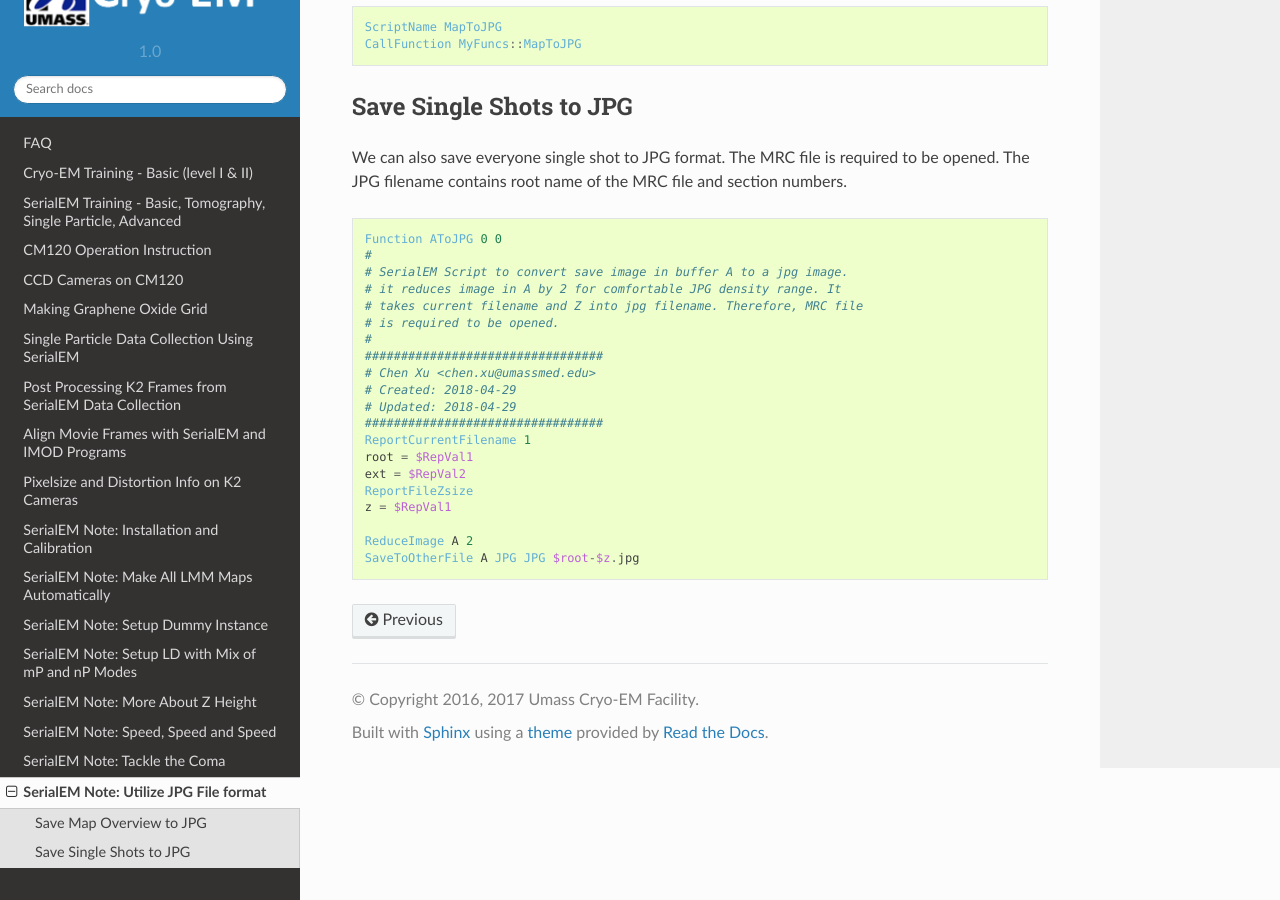
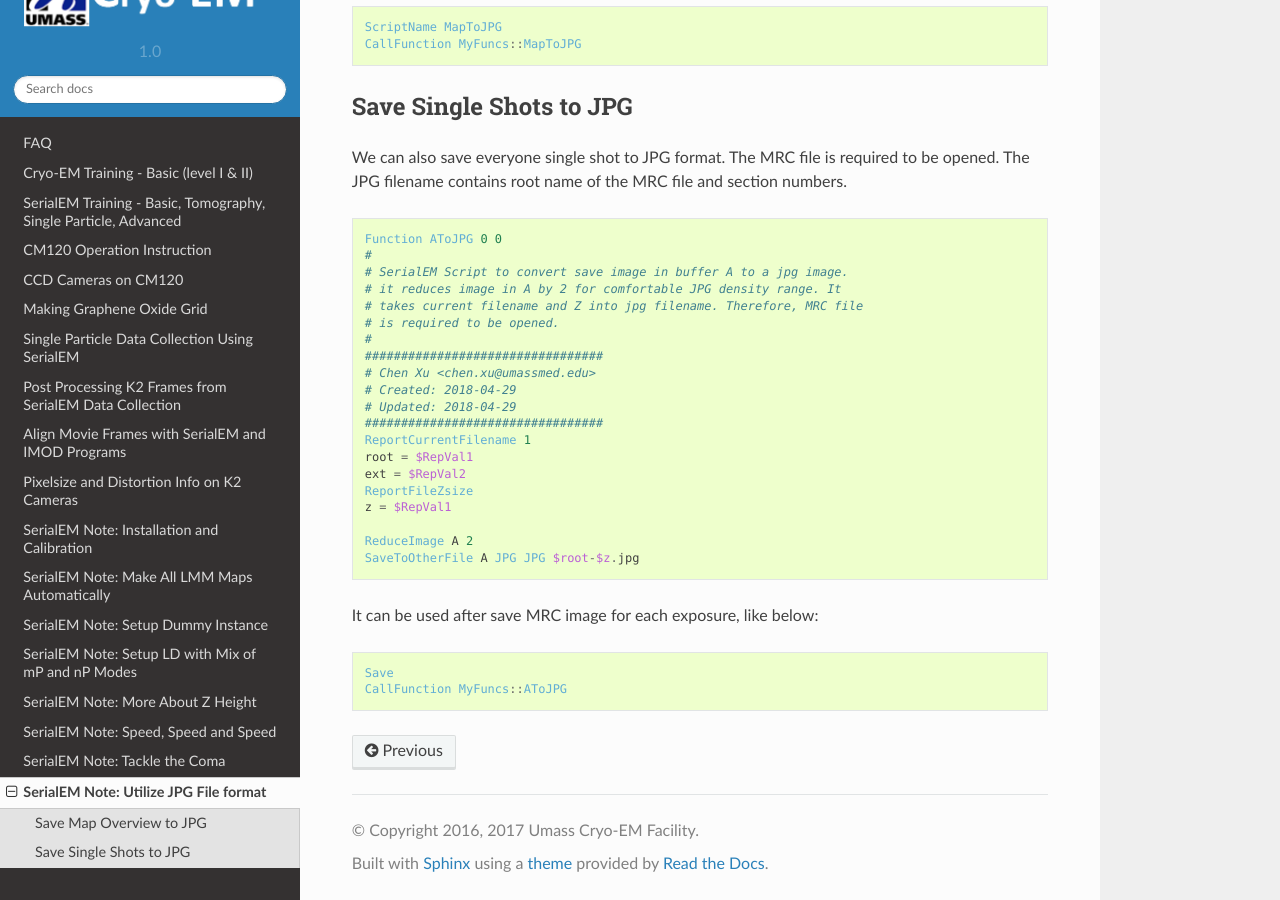
Before and after one commit to xuchen66/sphinx-emdocs, a Sphinx documentation site: the page built from source/serialEM-note-utilize-jpg-file-format.rst, in a window 1280 px wide and 900 px high, scrolled down 1428 px. Built offline with Sphinx 7.4.7 and the Read the Docs theme 2.0.0, drawn with Linux system fonts in a browser that asks for light colours; pages that are not in the unit, such as notebooks, are missing from menus.

Commit message:
Update serialEM-note-utilize-jpg-file-format.rst

```diff
--- a/source/serialEM-note-utilize-jpg-file-format.rst
+++ b/source/serialEM-note-utilize-jpg-file-format.rst
@@ -105,3 +105,10 @@ MRC file and section numbers.
 
    ReduceImage A 2
    SaveToOtherFile A JPG JPG $root-$z.jpg
+
+It can be used after save MRC image for each exposure, like below:
+
+.. code-block:: ruby
+
+   Save
+   CallFunction MyFuncs::AToJPG
```
